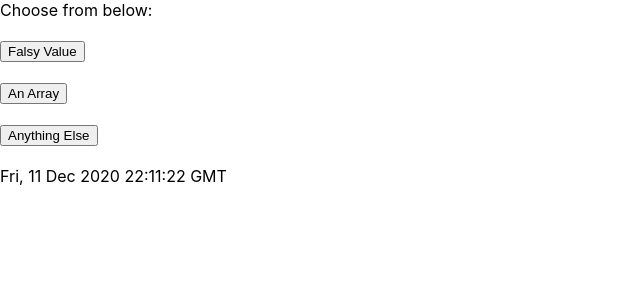
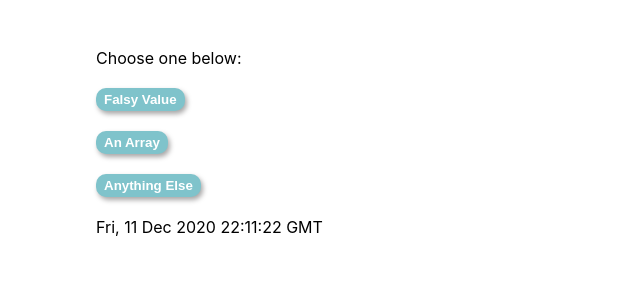
Before and after one commit to jHuang30/Input-react-hooks, a React (Create React App) app: page / in a window 1280 px wide. Shown: the top 300 px of the page, without its empty margins (0-640 px from the left). Built offline with nearby package versions, Linux system fonts and the light colour scheme.

Commit message:
a bit css

```diff
--- /dev/null
+++ b/src/App.css
@@ -0,0 +1,22 @@
+.wrapper {
+    max-width: 1440px;
+    padding: 48px 96px 104px 96px;
+    margin: 0 auto;
+}
+
+.button {
+    padding: 4px 8px;
+    background-color: #7FC3CB;
+    border: none;
+    color: white;
+    font-weight: 800;
+    cursor: pointer;
+    border-radius: 10px;
+    box-shadow: 2px 3px 5px rgb(168, 167, 167);
+}
+
+.button:focus {
+    outline: none;
+    border: none;
+    color: rgba(129, 24, 161, 0.794);
+}
--- a/src/App.js
+++ b/src/App.js
@@ -1,27 +1,28 @@
 import React, { useState }from 'react';
-import ShowInput from './pages/ShowInput'
+import ShowInput from './pages/ShowInput';
+import './App.css';
 
 function App() {
   const value1 = false
-  const value2 = ['apple', 'pear', 'banana']
-  const value3 = 'anything'
+  const value2 = ["Knock knock.", "Who’s there?", "Atch.", "Atch who?", "Bless you!"]
+  const value3 = 'The value of the prop'
   const[input, setInput] = useState(value1);
   return (
-    <>
-      Choose from below:
+    <div className="wrapper">
+      Choose one below:
       <br />
       <br />
-      <button onClick={(e) => setInput(value1)}>Falsy Value</button>
+      <button className="button" onClick={(e) => setInput(value1)}>Falsy Value</button>
       <br />
       <br />
-      <button onClick={(e) => setInput(value2)}>An Array</button>
+      <button className="button" onClick={(e) => setInput(value2)}>An Array</button>
       <br />
       <br />
-      <button onClick={(e) => setInput(value3)}>Anything Else</button>
+      <button className="button" onClick={(e) => setInput(value3)}>Anything Else</button>
       <br />
       <br />
       <ShowInput input={input}/>
-    </>
+    </div>
   );
 }
 
```
Also changed, not shown: 1 other file (tests, documents, lock files or other folders).
